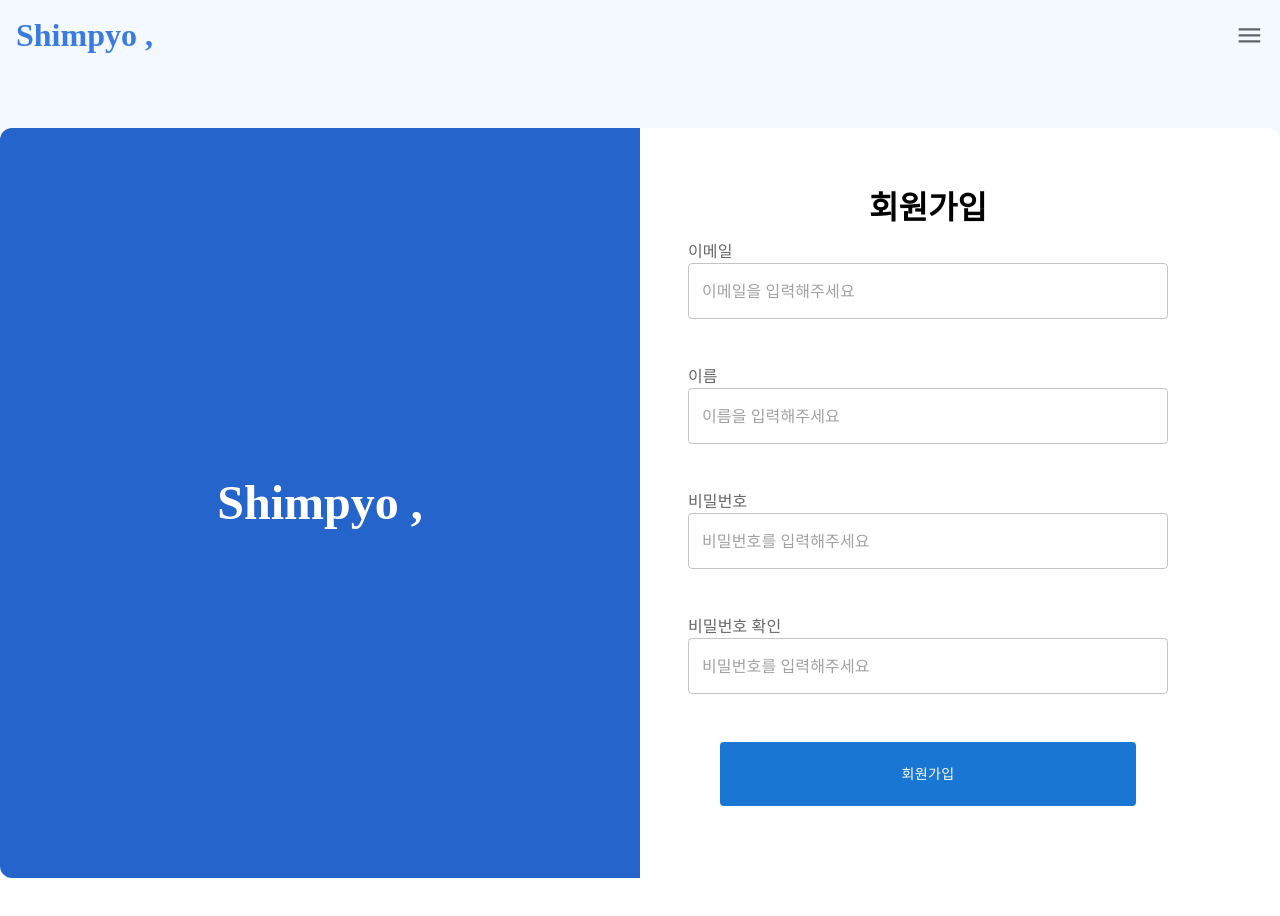
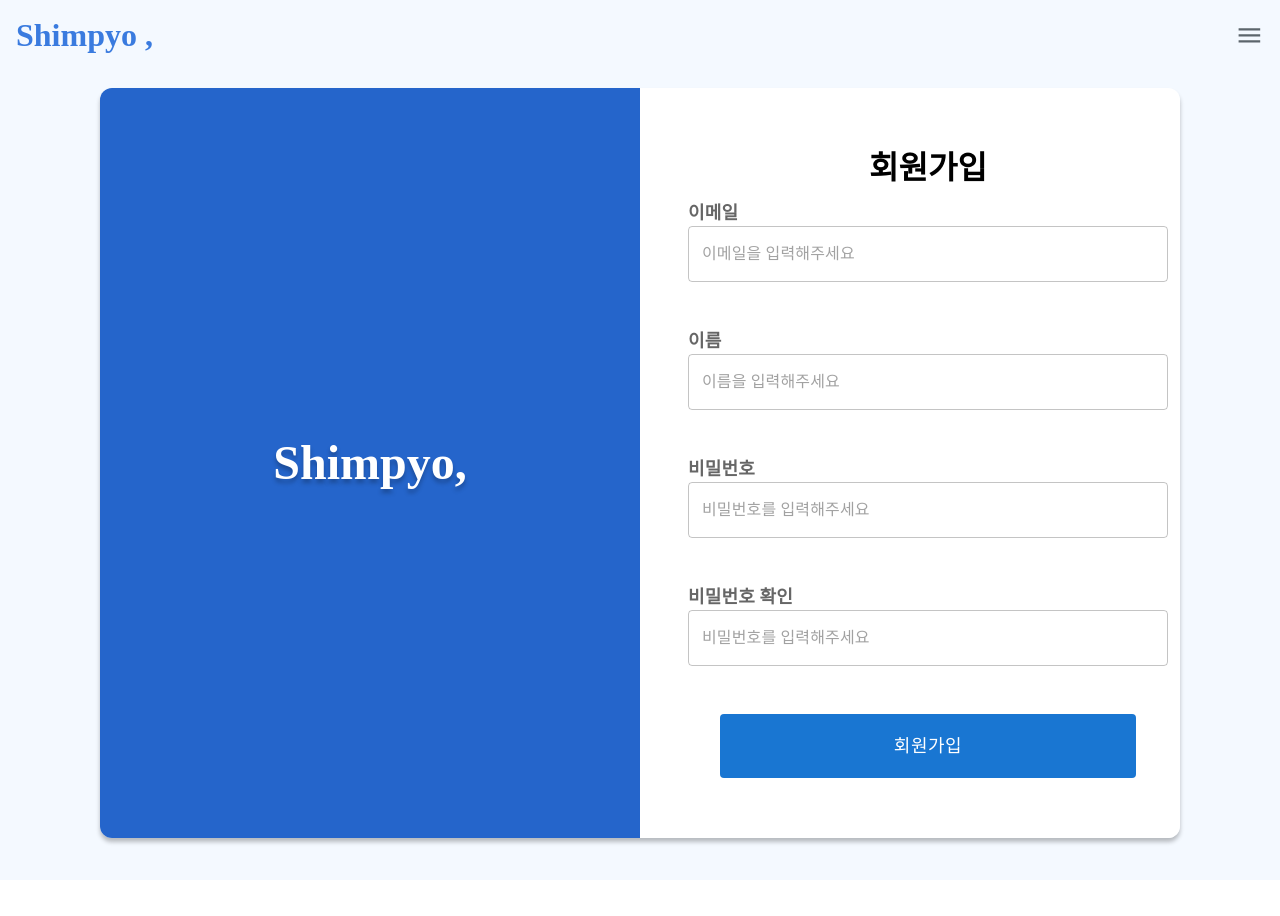
Before and after one commit to Shimpyo-House/Shimpyo_FE, a React (Vite) app: page /signup in a window 1280 px wide. Shown: the top 916 px of the page. After the commit the page ends 880 px from the top, so only its background shows below. Built offline with nearby package versions, Linux system fonts and the light colour scheme; no server answers.

Commit message:
Design : Signup Signin 디자인

```diff
--- /dev/null
+++ b/src/PrivateRoute.tsx
@@ -0,0 +1,18 @@
+import React from 'react';
+import { Navigate } from 'react-router-dom';
+import { getCookie } from './components/layout/auth/auth.utils';
+
+const PrivateRoute = ({
+  component: RouteComponent,
+}: {
+  component: React.ComponentType;
+}) => {
+  const accessToken = getCookie('accessToken');
+  if (accessToken) {
+    return <RouteComponent />;
+  }
+  alert('로그인이 필요합니다.');
+  return <Navigate to="/signin" />;
+};
+
+export default PrivateRoute;
--- a/src/Router.tsx
+++ b/src/Router.tsx
@@ -11,6 +11,7 @@ import CategoryProducts from './pages/CategoryProducts';
 import TokenProvider from './TokenProvider';
 import MyPage from './pages/MyPage';
 import MyReservation from './pages/MyReservation';
+import PrivateRoute from './PrivateRoute';
 
 const Router = () => {
   return (
@@ -23,7 +24,8 @@ const Router = () => {
               <Route path="category" element={<CategoryProducts />} />
               <Route path="products/:productId" element={<ProductDetail />} />
               <Route path="carts" element={<Cart />} />
-              <Route path="pay" element={<Pay />} />
+              <Route path="pay" element={<PrivateRoute component={Pay} />} />
+              {/* <Route path="pay" element={<Pay />} /> */}
               <Route path="ordered" element={<OrderedList />} />
               <Route path="reservation" element={<MyReservation />} />
               <Route path="mypage" element={<MyPage />} />
--- a/src/components/layout/auth/SigninForm.tsx
+++ b/src/components/layout/auth/SigninForm.tsx
@@ -75,7 +75,7 @@ const SigninForm = () => {
             로그인
           </h1>
           <div css={InputWithLabelContainer}>
-            <InputLabel>이메일</InputLabel>
+            <InputLabel css={LabelStyle}>이메일</InputLabel>
             <TextField
               variant="outlined"
               fullWidth
@@ -92,7 +92,7 @@ const SigninForm = () => {
             </div>
           </div>
           <div css={InputWithLabelContainer}>
-            <InputLabel>비밀번호</InputLabel>
+            <InputLabel css={LabelStyle}>비밀번호</InputLabel>
             <TextField
               variant="outlined"
               fullWidth
@@ -105,11 +105,7 @@ const SigninForm = () => {
           </div>
 
           <div css={ButtonContainer}>
-            <Button
-              style={{ width: '100%', height: '4rem' }}
-              variant="contained"
-              type="submit"
-            >
+            <Button css={ButtonStyle} variant="contained" type="submit">
               로그인
             </Button>
           </div>
@@ -125,7 +121,7 @@ const SigninForm = () => {
 export const FormContainer = css`
   height: 100%;
 
-  margin: 4rem 2rem;
+  margin: 4rem 1rem;
 `;
 
 export const FormInnerContainer = css`
@@ -168,4 +164,16 @@ export const ErrorContainer = css`
   height: 30px;
 `;
 
+export const LabelStyle = css`
+  font-weight: bold;
+  font-size: 1.125rem;
+`;
+
+export const ButtonStyle = css`
+  width: 100%;
+  height: 4rem;
+
+  font-size: 1.125rem;
+`;
+
 export default SigninForm;
--- a/src/components/layout/auth/SignupForm.tsx
+++ b/src/components/layout/auth/SignupForm.tsx
@@ -8,12 +8,14 @@ import { useSetRecoilState } from 'recoil';
 import { axiosWithNoToken } from '../../../Axios';
 import {
   ButtonContainer,
+  ButtonStyle,
   ErrorContainer,
   ErrorStyle,
   FormContainer,
   FormInnerContainer,
   FormStyle,
   InputWithLabelContainer,
+  LabelStyle,
 } from './SigninForm';
 import { escapeRegExp } from './auth.utils';
 import { loadingAtom } from '../../../atoms/loading';
@@ -48,7 +50,7 @@ const SignupForm = () => {
         console.log(data);
         console.log('submit', name, email, password, passwordConfirm);
         navigate('/signin');
-      } catch (e) {
+      } catch (e: any) {
         alert(e.response.data.message);
       } finally {
         setLoading({ isLoading: false, message: '' });
@@ -69,7 +71,7 @@ const SignupForm = () => {
             회원가입
           </h1>
           <div css={InputWithLabelContainer}>
-            <InputLabel>이메일</InputLabel>
+            <InputLabel css={LabelStyle}>이메일</InputLabel>
             <TextField
               variant="outlined"
               fullWidth
@@ -86,7 +88,7 @@ const SignupForm = () => {
             </div>
           </div>
           <div css={InputWithLabelContainer}>
-            <InputLabel>이름</InputLabel>
+            <InputLabel css={LabelStyle}>이름</InputLabel>
             <TextField
               variant="outlined"
               fullWidth
@@ -107,7 +109,7 @@ const SignupForm = () => {
             </div>
           </div>
           <div css={InputWithLabelContainer}>
-            <InputLabel>비밀번호</InputLabel>
+            <InputLabel css={LabelStyle}>비밀번호</InputLabel>
             <TextField
               variant="outlined"
               fullWidth
@@ -130,7 +132,7 @@ const SignupForm = () => {
           </div>
 
           <div css={InputWithLabelContainer}>
-            <InputLabel>비밀번호 확인</InputLabel>
+            <InputLabel css={LabelStyle}>비밀번호 확인</InputLabel>
             <TextField
               variant="outlined"
               fullWidth
@@ -150,11 +152,7 @@ const SignupForm = () => {
           </div>
 
           <div css={ButtonContainer}>
-            <Button
-              style={{ width: '100%', height: '4rem' }}
-              variant="contained"
-              type="submit"
-            >
+            <Button css={ButtonStyle} variant="contained" type="submit">
               회원가입
             </Button>
           </div>
--- a/src/pages/Signin.tsx
+++ b/src/pages/Signin.tsx
@@ -10,7 +10,7 @@ const Signin = () => {
       <div css={SigninContainer}>
         <div css={SigninInnerContainer}>
           <div css={LogoContainer}>
-            <h1 css={LogoText}>Shimpyo ,</h1>
+            <h1 css={LogoText}>Shimpyo,</h1>
           </div>
           <div css={FormContainer}>
             <SigninForm />
@@ -35,12 +35,13 @@ export const SigninInnerContainer = css`
 
   height: 100%;
   width: 100%;
-  max-width: 1280px;
+  max-width: 1080px;
+
+  margin: 5.5rem auto 0 auto;
 
   border-radius: 0.75rem;
+  box-shadow: 0px 4px 4px 0px rgba(0, 0, 0, 0.25);
   overflow: hidden;
-
-  margin: 8rem auto;
 `;
 
 export const LogoContainer = css`
@@ -70,7 +71,7 @@ export const LogoText = css`
 
   color: ${theme.colors.white};
   font-size: 3rem;
-
+  text-shadow: 0px 4px 4px rgba(0, 0, 0, 0.25);
   text-align: center;
 
   cursor: pointer;
@@ -83,7 +84,7 @@ export const BackgroundStyle = css`
   left: 0;
 
   width: 100%;
-  height: 100%;
+  height: 110%;
 
   background-color: ${theme.colors.blue100};
   z-index: -50;
--- a/src/pages/Signup.tsx
+++ b/src/pages/Signup.tsx
@@ -16,7 +16,7 @@ const Signup = () => {
       <div css={SigninContainer}>
         <div css={SigninInnerContainer}>
           <div css={LogoContainer}>
-            <h1 css={LogoText}>Shimpyo ,</h1>
+            <h1 css={LogoText}>Shimpyo,</h1>
           </div>
           <div css={FormContainer}>
             <SignupForm />
```
